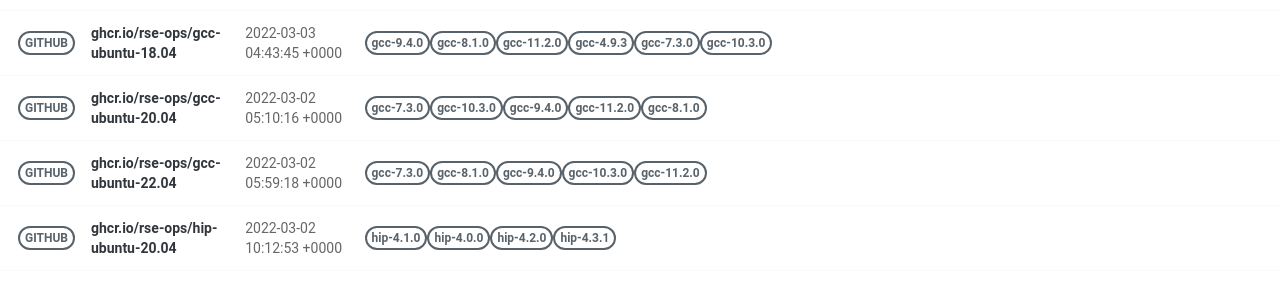
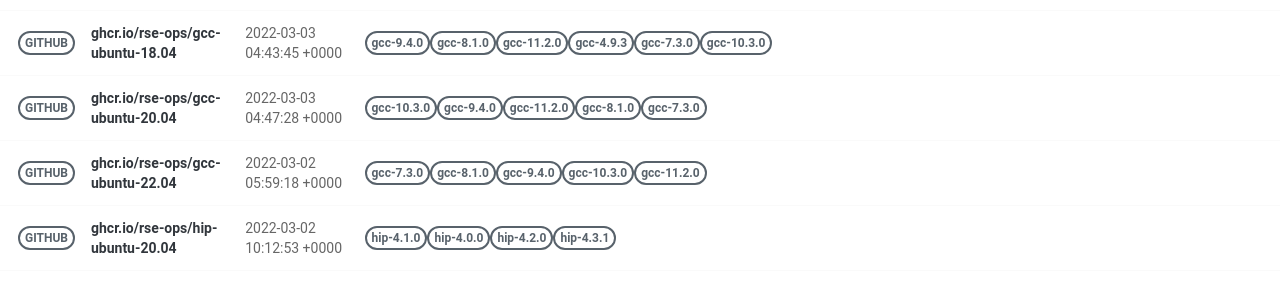
Before and after one commit to rse-ops/docker-images, a Jekyll site: the page built from pages/index.md, in a window 1280 px wide. Shown: the part 581-864 px from the top of the page. Built offline with Jekyll 4.4.1, drawn with Linux system fonts in a browser that asks for light colours; nearby versions of some CDN libraries.

Commit message:
Automated push to update library 2022-03-03

```diff
--- a/_library/ghcr.io-rse-ops-gcc-ubuntu-20.04.md
+++ b/_library/ghcr.io-rse-ops-gcc-ubuntu-20.04.md
@@ -1,14 +1,11 @@
 ---
 layout: container
 name: ghcr.io/rse-ops/gcc-ubuntu-20.04
-updated_at: 2022-03-02 05:10:16.629285
+updated_at: 2022-03-03 04:47:28.225608
 
 
 container_url: https://github.com/orgs/rse-ops/packages/container/package/gcc-ubuntu-20.04
 versions:
- - tag: gcc-7.3.0
-   dockerfile: https://github.com/rse-ops/docker-images/blob/main/ubuntu/gcc/Dockerfile
-   manifest: https://crane.ggcr.dev/manifest/ghcr.io/rse-ops/gcc-ubuntu-20.04:gcc-7.3.0
  - tag: gcc-10.3.0
    dockerfile: https://github.com/rse-ops/docker-images/blob/main/ubuntu/gcc/Dockerfile
    manifest: https://crane.ggcr.dev/manifest/ghcr.io/rse-ops/gcc-ubuntu-20.04:gcc-10.3.0
```
Also changed, not shown: other parts of _library/ghcr.io-rse-ops-gcc-ubuntu-20.04.md (+3 -0 lines).
